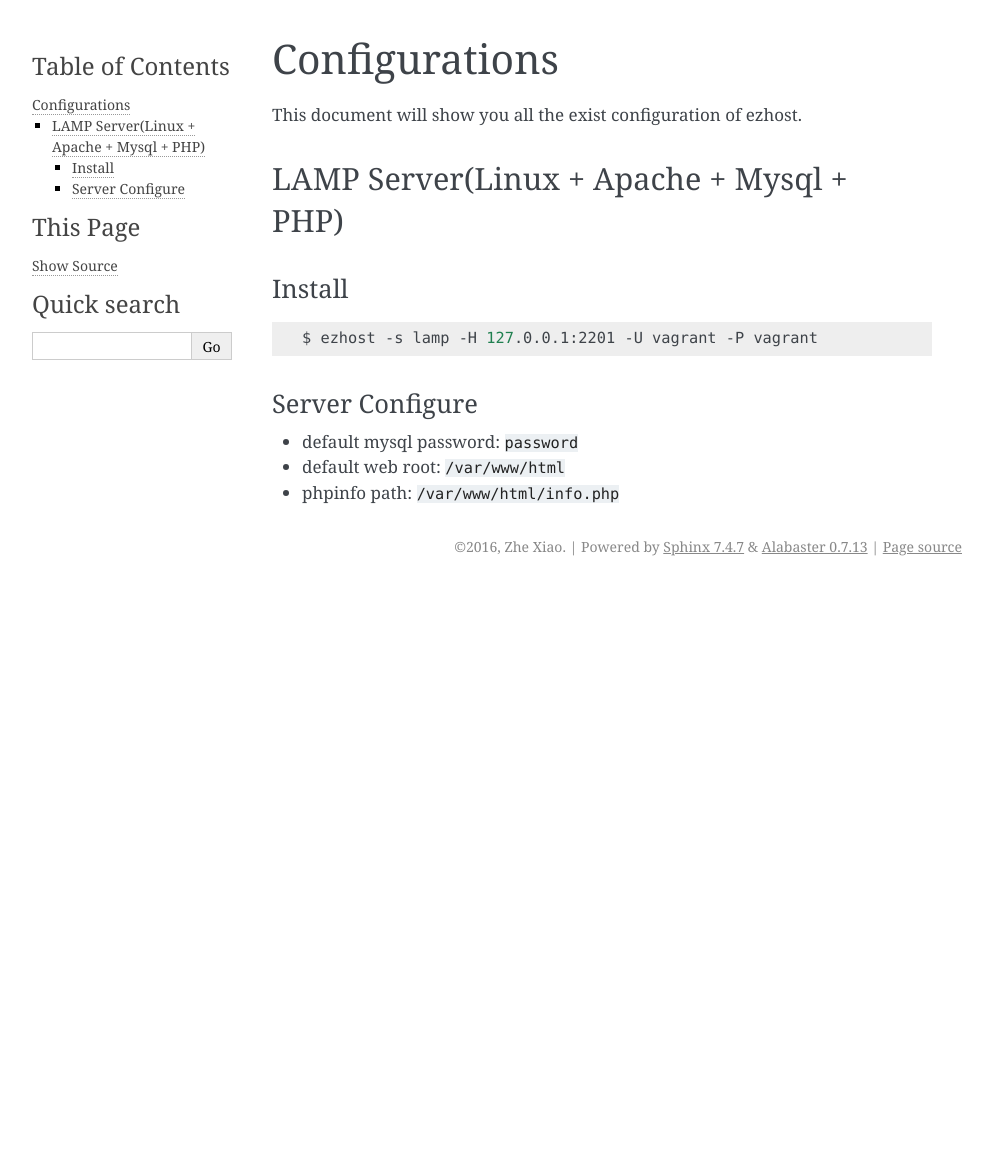
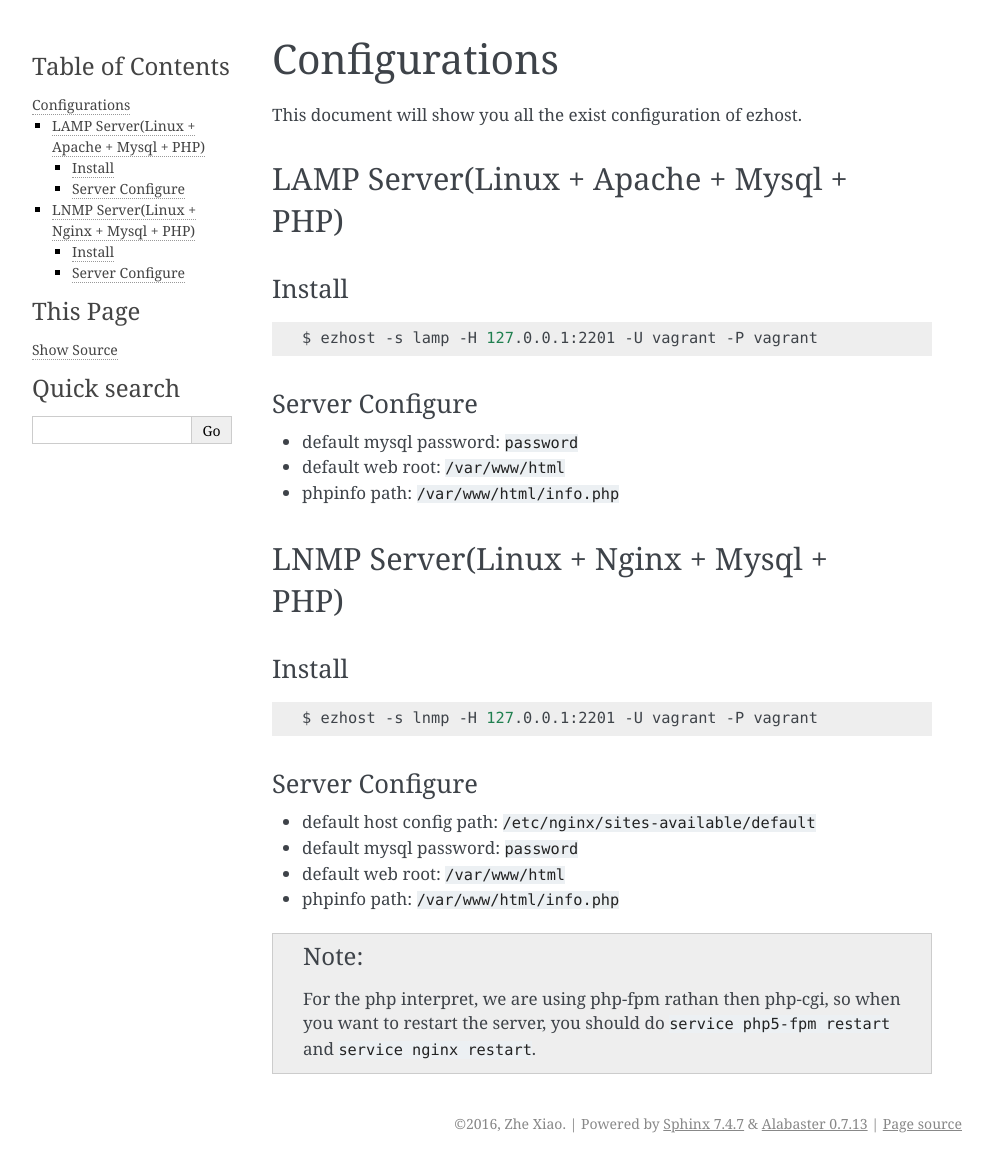
Before and after one commit to zhexiao/ezhost, a Sphinx documentation site: the page built from docs/configurations.rst, in a window 1280 px wide. Shown: the whole page, without its empty margins (148-1141 px from the left). Built offline with Sphinx 7.4.7, drawn with Linux system fonts in a browser that asks for light colours; pages that are not in the unit, such as notebooks, are missing from menus; before the commit the page ends 900 px from its top, so only the background shows below that.

Commit message:
add configuration docs

```diff
--- a/docs/configurations.rst
+++ b/docs/configurations.rst
@@ -18,3 +18,22 @@ Server Configure
 - default mysql password: ``password``
 - default web root: ``/var/www/html``
 - phpinfo path: ``/var/www/html/info.php``
+
+LNMP Server(Linux + Nginx + Mysql + PHP)
+---------------
+
+Install
+~~~~~~
+.. code-block:: bash
+
+   $ ezhost -s lnmp -H 127.0.0.1:2201 -U vagrant -P vagrant
+
+Server Configure
+~~~~~~
+
+- default host config path: ``/etc/nginx/sites-available/default``
+- default mysql password: ``password``
+- default web root: ``/var/www/html``
+- phpinfo path: ``/var/www/html/info.php``
+
+.. note:: For the php interpret, we are using php-fpm rathan then php-cgi, so when you want to restart the server, you should do ``service php5-fpm restart`` and ``service nginx restart``.
```
